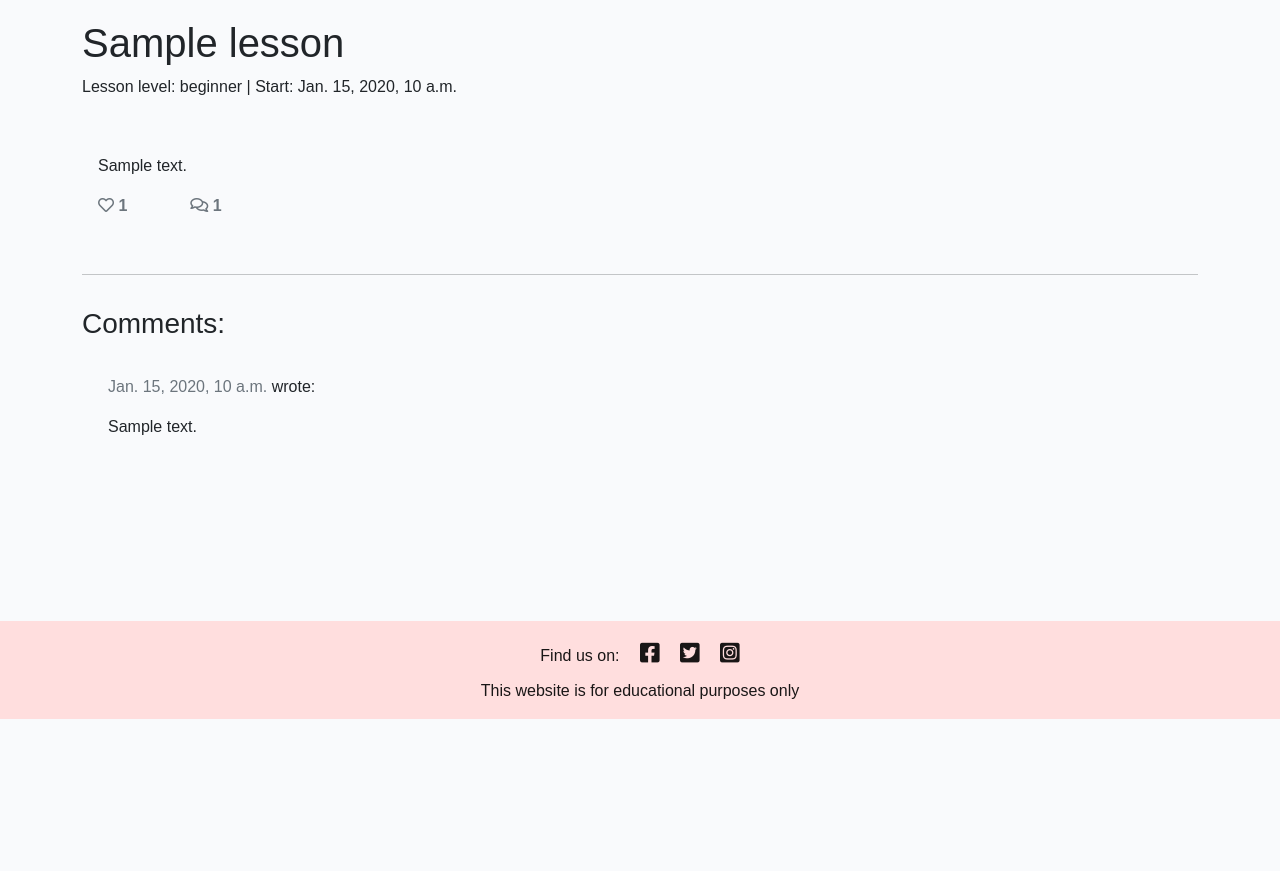
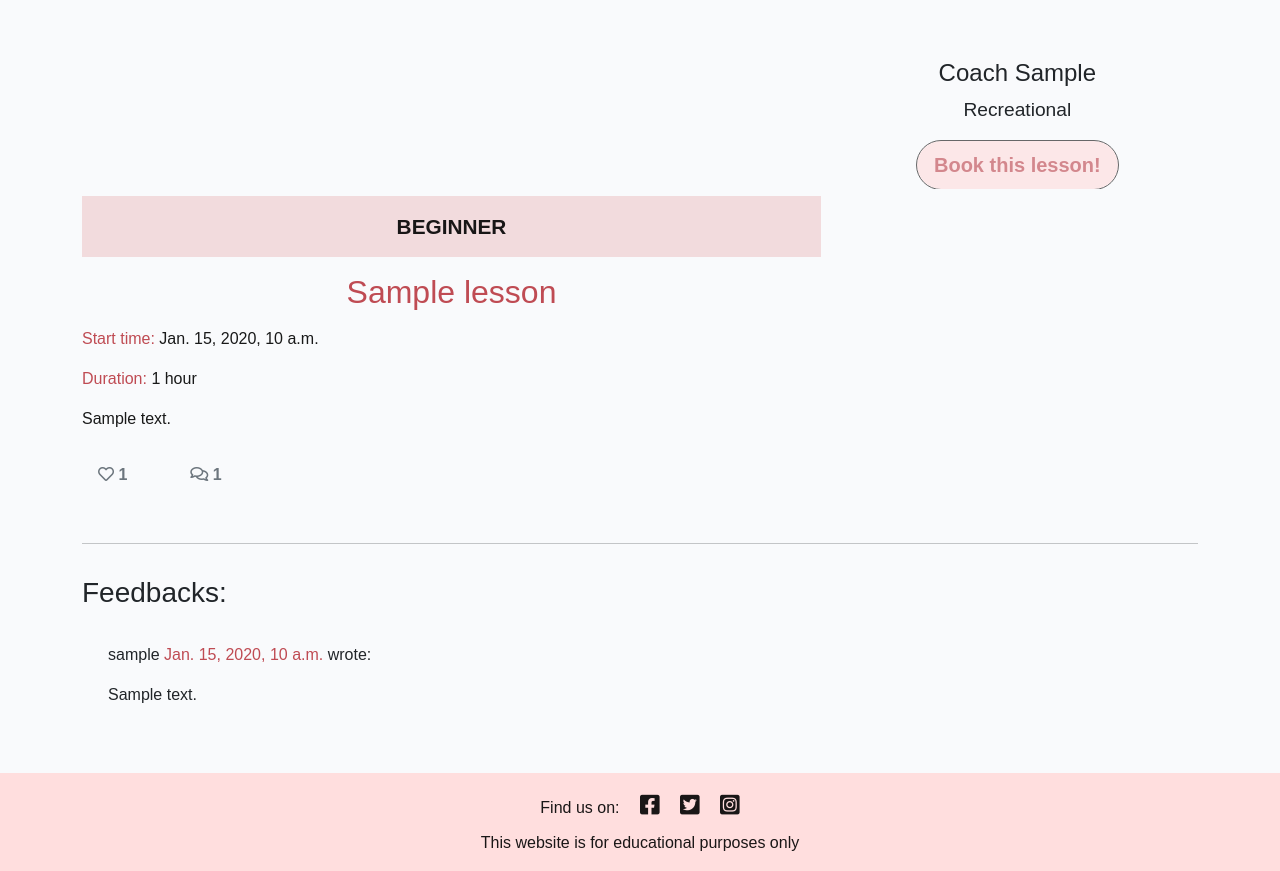
Before and after one commit to yamesjamess/p4-roller-criu, a Django app: a page that uses templates/lesson_detail.html in a window 1280 px wide. Shown: the part 81-952 px from the top of the page. Before the commit the page ends 800 px from the top, so only its background shows below. Run offline with Django 3.2, Linux system fonts and the light colour scheme; tables that the repository leaves empty hold one stand-in row (values such as "Sample post"); some libraries are stand-ins or nearby versions; some web fonts are replaced.

Commit message:
Finishing up coding for lesson_detail.html template

```diff
--- a/templates/lesson_detail.html
+++ b/templates/lesson_detail.html
@@ -4,20 +4,36 @@
 
 <div class="masthead">
     <div class="container">
-        <div class="row g-0">
-            <div class="col-md-6 masthead-text">
-                <!-- Post title goes in these h1 tags -->
-                <h1 class="post-title">{{ lesson.title }}
-                </h1>
-                <!-- Post author goes before the | the post's created date goes after -->
-                <p class="post-subtitle">Lesson level: {{ lesson.lesson_level }} | Start: {{ lesson.lesson_time }}</p>
-            </div>
-            <div class="d-none d-md-block col-md-6 masthead-image">
-                <!-- The featured image URL goes in the src attribute -->
+        <div class="row g-3">
+            <div class="d-block col-lg-8 masthead-image img-fluid">
+                <!-- to display placeholder image if feautre image was not uploaded -->
                 {% if "placeholder" in lesson.featured_image.url %}
-                <img src="https://codeinstitute.s3.amazonaws.com/fullstack/blog/default.jpg" width="100%">
+                <img src="https://res.cloudinary.com/dukqu7lia/image/upload/v1696354385/placeholder.jpg" width="100%" height="100%">
                 {% else %}
                 <img src=" {{ lesson.featured_image.url }} " width="100%">
+                {% endif %}
+            </div>
+            <div class="d-lg-block col-lg-4 masthead-coach">
+                <div class="coach-image d-sm-none d-lg-block m-auto">
+                    {% if "placeholder" in coach.image.url %}
+                    <!-- to display placeholder image if feautre image was not uploaded -->
+                    <img src="https://res.cloudinary.com/dukqu7lia/image/upload/v1697297007/coach_placeholder.png" width="100%">
+                    {% else %}
+                    <img src=" {{ coach.image.url }} " width="100%">
+                    {% endif %}</div>
+                <div class="coach-text m-3">
+                    <h4 class="coach-name">Coach {{ coach.first_name }}</h4>
+                    <p class="specialization">{{ coach.specialization|capfirst }}</p>
+                </div>
+                <!-- only logged in user can press the button -->
+                {% if user.is_authenticated %}
+                <div class="booking-button-container m-1">
+                    <button class="btn btn-lg booking-button rounded-pill">Book this lesson!</button>
+                </div>
+                {% else %}
+                <div class="booking-button-container">
+                    <button class="btn btn-lg booking-button rounded-pill" disabled>Book this lesson!</button>
+                </div>
                 {% endif %}
             </div>
         </div>
@@ -26,13 +42,38 @@
 
 <div class="container">
     <div class="row">
-        <div class="col card mb-4  mt-3 left  top">
+        <div class="col-lg-8 lesson-text">
+            <!-- display lesson's level -->
+            {% if lesson.lesson_level == 'beginner'%}
+            <div class="lesson-banner banner-bkgd-beginner">
+                <p class="difficulty">beginner</p>
+            </div>
+            {% elif lesson.lesson_level == 'intermediate'%}
+            <div class="lesson-banner banner-bkgd-intermediate">
+                <p class="difficulty">intermediate</p>
+            </div>
+            {% elif lesson.lesson_level == 'advanced'%}
+            <div class="lesson-banner banner-bkgd-advanced">
+                <p class="difficulty">advanced</p>
+            </div>
+            {% endif %}
+            <h2 class="lesson-title p-2 mt-2">{{ lesson.title }}</h2>
+            <p class="lesson-time-label">Start time: <span class="lesson-time">{{ lesson.lesson_time }}</span></p>
+            <p class="lesson-duration-label">Duration: <span class="lesson-duration">1 hour</span></p>
+
+            <!-- safe filter is used to make sure the conten is being displayed -->
+            <span class="card-text lesson-description">{{ lesson.content | safe }}</span>
+        </div>
+
+    </div>
+</div>
+
+<div class="container">
+    <div class="row">
+        <div class="col card mb-4 mt-3 left top">
             <div class="card-body">
-                <!-- The post content goes inside the card-text. -->
-                <!-- Use the | safe filter inside the template tags -->
-                <p class="card-text ">{{ lesson.content | safe }}</p>
                 <div class="row">
-
+                    <!-- Likes -->
                     <div class="col-1">
                         <strong>
                             {% if user.is_authenticated %}
@@ -51,10 +92,10 @@
                             <span class="text-secondary">{{ lesson.number_of_likes }}</span>
                         </strong>
                     </div>
+                    <!-- Number of feedbacks -->
                     <div class="col-1">
                         {% with feedbacks.count as total_feedbacks %}
                         <strong class="text-secondary"><i class="far fa-comments"></i>
-                            <!-- Our total_comments variable goes before the closing strong tag -->
                         {{ total_feedbacks }}
                         </strong>
                         {% endwith %}
@@ -63,52 +104,46 @@
             </div>
         </div>
     </div>
+    <!-- horizontal line -->
     <div class="row">
         <div class="col">
             <hr>
         </div>
     </div>
     <div class="row">
-        <div class="col-md-8 card mb-4  mt-3 ">
-            <h3>Comments:</h3>
+        <!-- Feedbacks area -->
+        <div class="col-md-8 card mb-4 mt-3">
+            <h3>Feedbacks:</h3>
             <div class="card-body">
-                <!-- We want a for loop inside the tags to iterate through each comment in comments -->
                 {% for feedback in feedbacks %}
-                <div class="comments" style="padding: 10px;">
+                <div class="feedbacks" style="padding: 10px;">
                     <p class="font-weight-bold">
-                        <!-- The commenter's name goes here. Check the model if you're not sure what that is -->
-                        {{ feedback.name }}
-                        <span class=" text-muted font-weight-normal">
-                            <!-- The comment's created date goes here -->
+                        {{ feedback.username }}
+                        <span class="feedback-time font-weight-normal">
                             {{ feedback.created_on }}
                         </span> wrote:
                     </p>
-                    <!-- The body of the comment goes before the | -->
-                    {{ feedback.body | linebreaks }}
+                {{ feedback.body | linebreaks }}
                 </div>
-                <!-- Our for loop ends here -->
                 {% endfor %}
             </div>
         </div>
+        <!-- Feedback form -->
         <div class="col-md-4 card mb-4  mt-3 ">
             <div class="card-body">
-                <!-- For later -->
                 {% if submitted_feedback %}
                 <div class="alert alert-success" role="alert">
                     Your feedback is waiting approval
                 </div>
                 {% else %}
-
                 {% if user.is_authenticated %}
-
                 <h3>Leave a feedback:</h3>
                 <p>Posting as: {{ user.username }}</p>
-                <form method="post" style="margin-top: 1.3em;">
+                <form method="post" class="feedback-form">
                     {{ feedback_form | crispy }}
                     {% csrf_token %}
-                    <button type="submit" class="btn btn-signup btn-lg">Submit</button>
+                    <button type="submit" class="btn btn-lg btn-form my-3 p-3 rounded-pill">Submit</button>
                 </form>
-
                 {% endif %}
                 {% endif %}
             </div>
```
